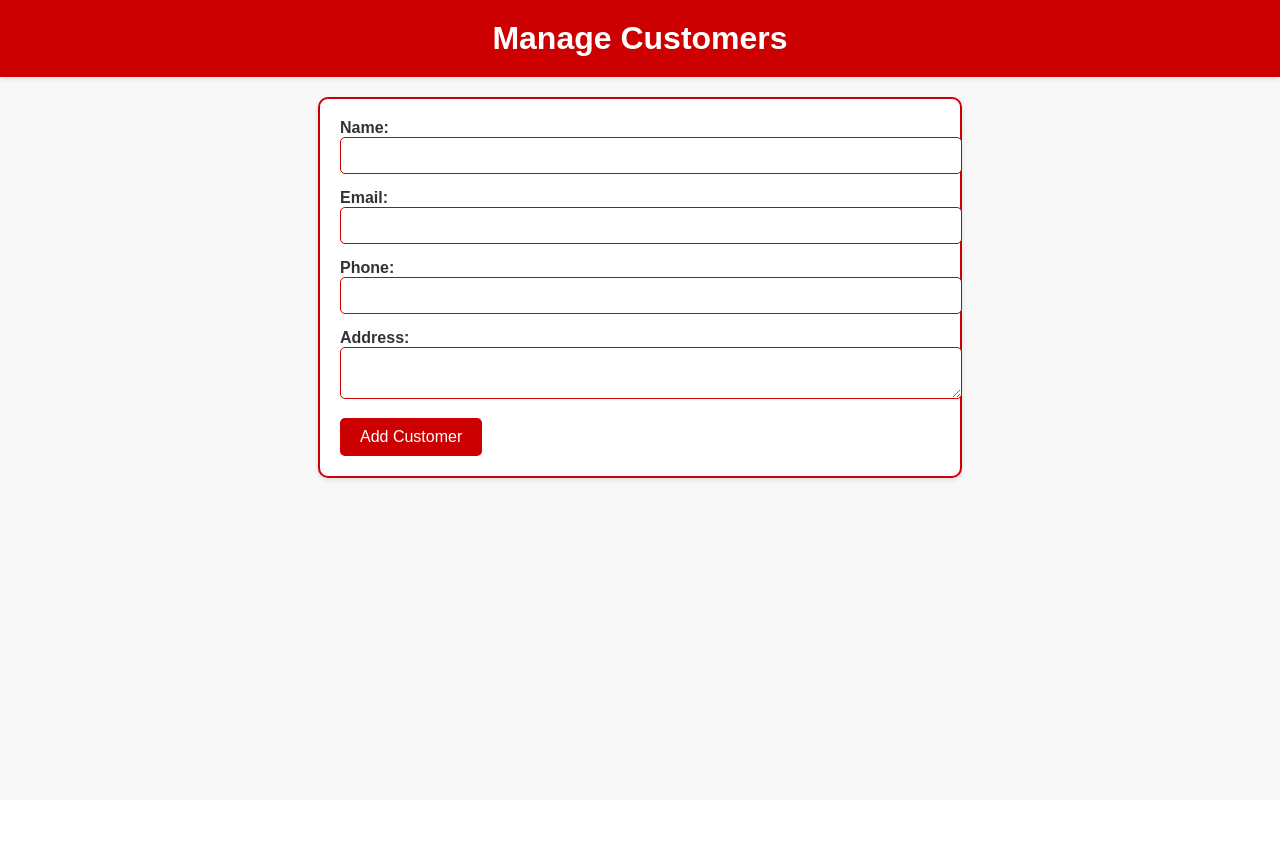
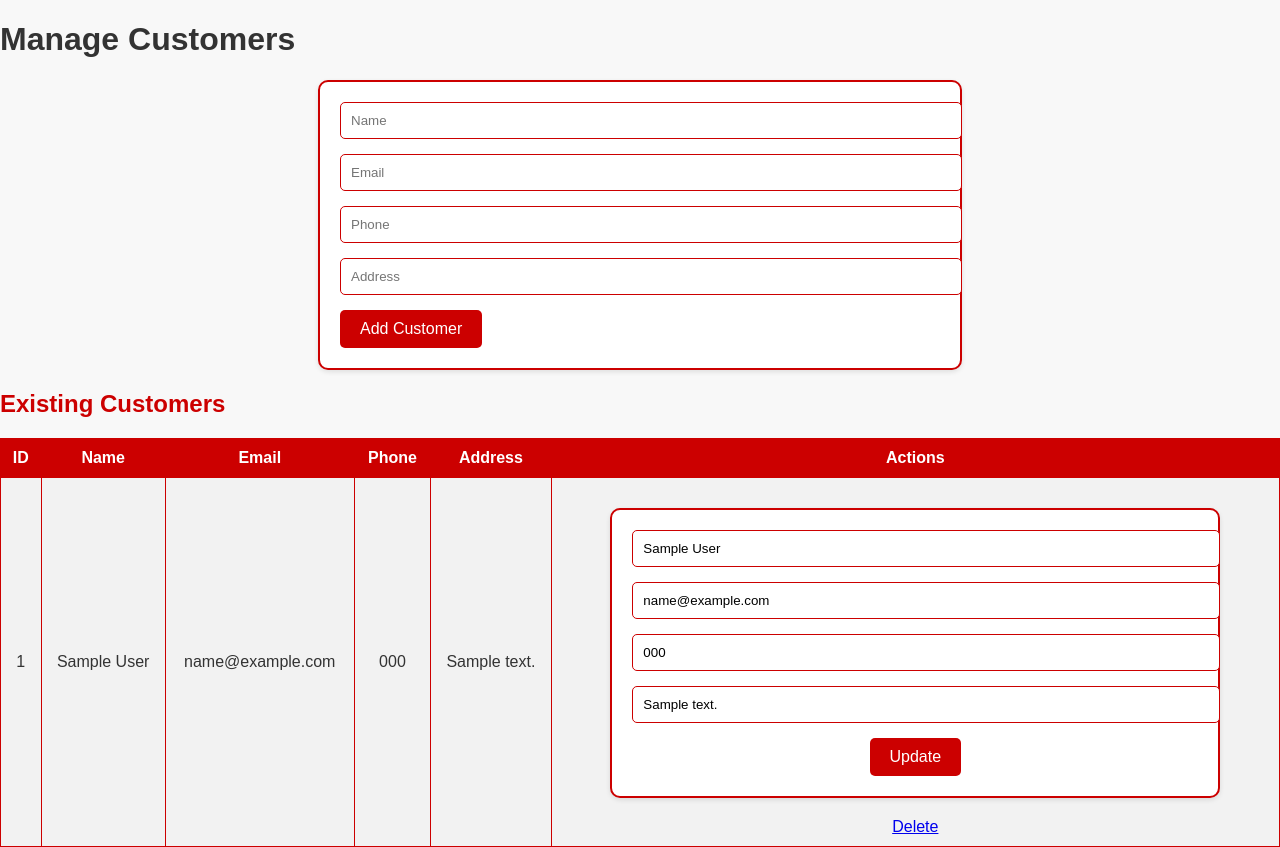
Before and after one commit to Nallathamby/In-Person-Booking-System, a Flask app: page /customer in a window 1280 px wide. Before the commit the page ends 482 px from the top, so only its background shows below. Run offline with Flask 3, Linux system fonts and the light colour scheme; tables that the repository leaves empty hold one stand-in row (values such as "Sample post"); data that the repository does not hold is empty.

Commit message:
PythonAnywhere

```diff
--- a/app.py
+++ b/app.py
@@ -6,21 +6,23 @@ app = Flask(__name__)
 # Database connection
 def connect_db():
     return pymysql.connect(
-        host='pn101.mysql.pythonanywhere-services.com',  # Your database host
-        user='pn101',  # Your username
+        host='pn101.mysql.pythonanywhere-services.com',
+        user='pn101',
         password='Cisco123!',  # Your password
-        db='rogers_booking',  # Your database name
+        db='pn101$rogers_booking_new',  # Use your correct database name
         cursorclass=pymysql.cursors.DictCursor
     )
 
+# Home Page
 @app.route('/')
 def home():
     return render_template('home.html')
 
+# Customer Management (CRUD)
 @app.route('/customer', methods=['GET', 'POST'])
 def customer():
+    connection = connect_db()
     if request.method == 'POST':
-        connection = connect_db()
         with connection.cursor() as cursor:
             cursor.execute(
                 "INSERT INTO Customer (Name, Email, Phone, Address) VALUES (%s, %s, %s, %s)",
@@ -29,8 +31,35 @@ def customer():
             connection.commit()
         connection.close()
         return redirect('/customer')
-    return render_template('customer.html')
 
+    # Fetch all customers
+    with connection.cursor() as cursor:
+        cursor.execute("SELECT * FROM Customer")
+        customers = cursor.fetchall()
+    connection.close()
+
+    return render_template('customer.html', customers=customers)
+
+@app.route('/customer/delete/<int:id>')
+def delete_customer(id):
+    connection = connect_db()
+    with connection.cursor() as cursor:
+        cursor.execute("DELETE FROM Customer WHERE Customer_ID = %s", (id,))
+        connection.commit()
+    connection.close()
+    return redirect('/customer')
+
+@app.route('/customer/edit/<int:id>', methods=['POST'])
+def edit_customer(id):
+    connection = connect_db()
+    with connection.cursor() as cursor:
+        cursor.execute("UPDATE Customer SET Name=%s, Email=%s, Phone=%s, Address=%s WHERE Customer_ID = %s",
+                       (request.form['name'], request.form['email'], request.form['phone'], request.form['address'], id))
+        connection.commit()
+    connection.close()
+    return redirect('/customer')
+
+# Appointment Management (CRUD)
 @app.route('/appointment', methods=['GET', 'POST'])
 def appointment():
     connection = connect_db()
@@ -45,32 +74,40 @@ def appointment():
             connection.commit()
         connection.close()
         return redirect('/appointment')
+
+    # Fetch all appointments with JOIN to show relevant details
     with connection.cursor() as cursor:
-        cursor.execute("SELECT * FROM Appointment")
+        cursor.execute("""
+            SELECT Appointment.Appointment_ID, Customer.Name AS Customer, Service.Service_Type, Technician.Name AS Technician,
+                   Appointment.Date, Appointment.Time, Appointment.Status
+            FROM Appointment
+            JOIN Customer ON Appointment.Customer_ID = Customer.Customer_ID
+            JOIN Service ON Appointment.Service_ID = Service.Service_ID
+            JOIN Technician ON Appointment.Technician_ID = Technician.Technician_ID
+        """)
         appointments = cursor.fetchall()
     connection.close()
+
     return render_template('appointment.html', appointments=appointments)
 
-@app.route('/feedback', methods=['GET', 'POST'])
-def feedback():
-    if request.method == 'POST':
-        connection = connect_db()
-        with connection.cursor() as cursor:
-            cursor.execute(
-                """INSERT INTO Feedback (Customer_ID, Appointment_ID, Rating, Comments)
-                VALUES (%s, %s, %s, %s)""",
-                (request.form['customer_id'], request.form['appointment_id'],
-                 request.form['rating'], request.form['comments'])
-            )
-            connection.commit()
-        connection.close()
-        return redirect('/feedback')
+@app.route('/appointment/delete/<int:id>')
+def delete_appointment(id):
     connection = connect_db()
     with connection.cursor() as cursor:
-        cursor.execute("SELECT * FROM Feedback")
-        feedback_list = cursor.fetchall()
+        cursor.execute("DELETE FROM Appointment WHERE Appointment_ID = %s", (id,))
+        connection.commit()
     connection.close()
-    return render_template('feedback.html', feedback_list=feedback_list)
+    return redirect('/appointment')
+
+@app.route('/appointment/edit/<int:id>', methods=['POST'])
+def edit_appointment(id):
+    connection = connect_db()
+    with connection.cursor() as cursor:
+        cursor.execute("UPDATE Appointment SET Status=%s WHERE Appointment_ID = %s",
+                       (request.form['status'], id))
+        connection.commit()
+    connection.close()
+    return redirect('/appointment')
 
 if __name__ == '__main__':
     app.run(debug=True)
--- a/templates/customer.html
+++ b/templates/customer.html
@@ -1,25 +1,43 @@
 <!DOCTYPE html>
-<html lang="en">
+<html>
 <head>
-    <meta charset="UTF-8">
-    <meta name="viewport" content="width=device-width, initial-scale=1.0">
     <title>Customer Management</title>
     <link rel="stylesheet" href="/static/style.css">
 </head>
 <body>
-    <header>
-        <h1>Manage Customers</h1>
-    </header>
-    <form action="/customer" method="POST">
-        <label for="name">Name:</label>
-        <input type="text" id="name" name="name" required>
-        <label for="email">Email:</label>
-        <input type="email" id="email" name="email" required>
-        <label for="phone">Phone:</label>
-        <input type="text" id="phone" name="phone" required>
-        <label for="address">Address:</label>
-        <textarea id="address" name="address" required></textarea>
+    <h1>Manage Customers</h1>
+    <form method="POST">
+        <input type="text" name="name" placeholder="Name" required>
+        <input type="email" name="email" placeholder="Email" required>
+        <input type="text" name="phone" placeholder="Phone" required>
+        <input type="text" name="address" placeholder="Address" required>
         <button type="submit">Add Customer</button>
     </form>
+
+    <h2>Existing Customers</h2>
+    <table border="1">
+        <tr>
+            <th>ID</th><th>Name</th><th>Email</th><th>Phone</th><th>Address</th><th>Actions</th>
+        </tr>
+        {% for customer in customers %}
+        <tr>
+            <td>{{ customer.Customer_ID }}</td>
+            <td>{{ customer.Name }}</td>
+            <td>{{ customer.Email }}</td>
+            <td>{{ customer.Phone }}</td>
+            <td>{{ customer.Address }}</td>
+            <td>
+                <form method="POST" action="/customer/edit/{{ customer.Customer_ID }}">
+                    <input type="text" name="name" value="{{ customer.Name }}">
+                    <input type="email" name="email" value="{{ customer.Email }}">
+                    <input type="text" name="phone" value="{{ customer.Phone }}">
+                    <input type="text" name="address" value="{{ customer.Address }}">
+                    <button type="submit">Update</button>
+                </form>
+                <a href="/customer/delete/{{ customer.Customer_ID }}">Delete</a>
+            </td>
+        </tr>
+        {% endfor %}
+    </table>
 </body>
 </html>
```
